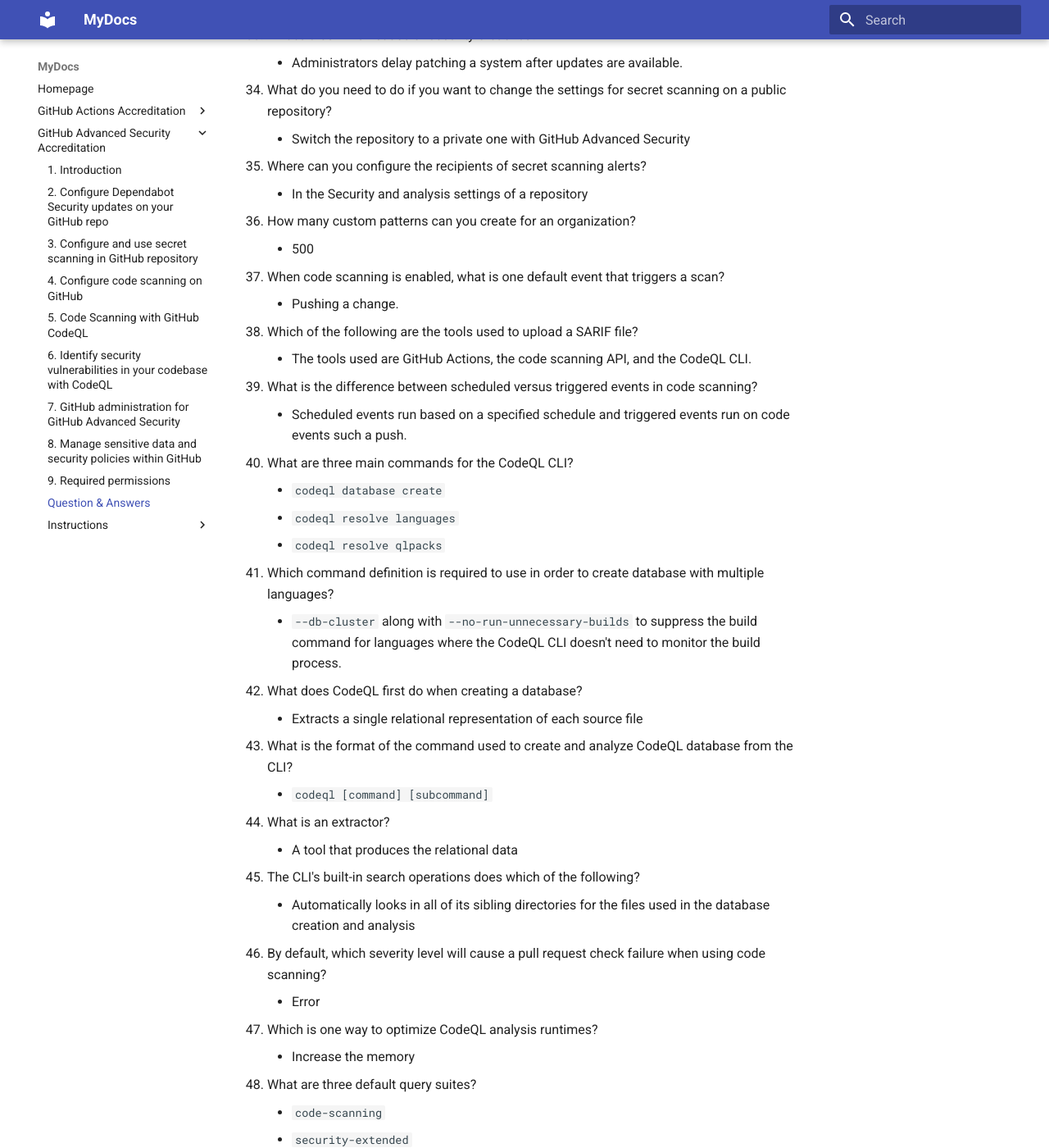
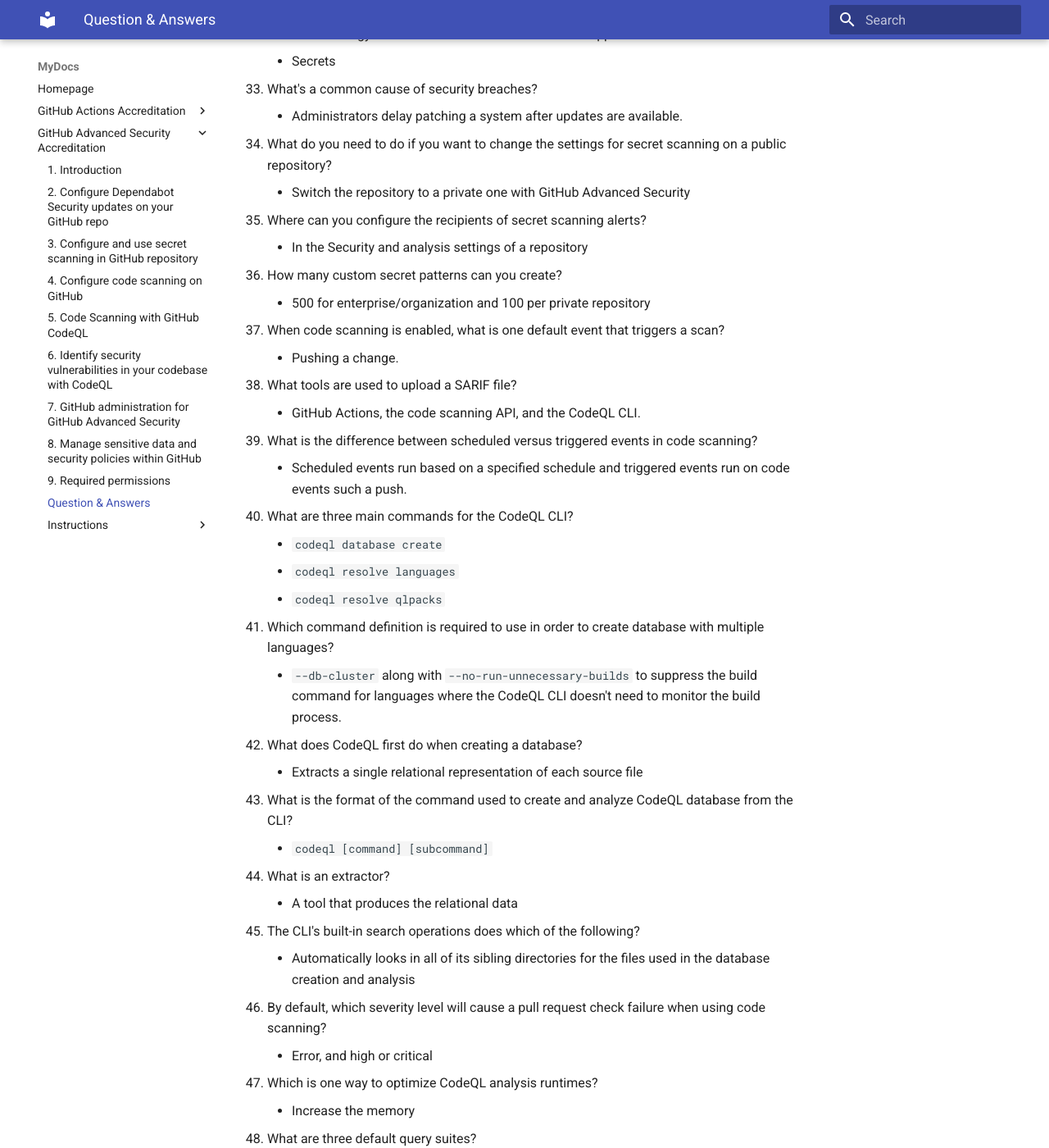
Before and after one commit to jevgenix/Docs, an MkDocs documentation site: the page built from docs/GitHub Advanced Security Accreditation/Question & Answers.md, in a window 1280 px wide and 1400 px high, scrolled down 2851 px. Shown: the whole window at 82% size. Built offline with MkDocs 1.6.1 and Material for MkDocs 9.7.7, drawn with Linux system fonts in a browser that asks for light colours; some of the changed text lies outside the part shown.

Commit message:
updated docs

````diff
--- a/docs/GitHub Advanced Security Accreditation/Question & Answers.md
+++ b/docs/GitHub Advanced Security Accreditation/Question & Answers.md
@@ -116,14 +116,14 @@
 35. Where can you configure the recipients of secret scanning alerts?
     - In the Security and analysis settings of a repository
 
-36. How many custom patterns can you create for an organization?
-    - 500
+36. How many custom secret patterns can you create?
+    - 500 for enterprise/organization and 100 per private repository
 
 37. When code scanning is enabled, what is one default event that triggers a scan?
     - Pushing a change.
 
-38. Which of the following are the tools used to upload a SARIF file?
-    - The tools used are GitHub Actions, the code scanning API, and the CodeQL CLI.
+38. What tools are used to upload a SARIF file?
+    - GitHub Actions, the code scanning API, and the CodeQL CLI.
 
 39. What is the difference between scheduled versus triggered events in code scanning?
     - Scheduled events run based on a specified schedule and triggered events run on code events such a push.
@@ -149,7 +149,7 @@
     - Automatically looks in all of its sibling directories for the files used in the database creation and analysis
 
 46. By default, which severity level will cause a pull request check failure when using code scanning?
-    - Error
+    - Error, and high or critical
 
 47. Which is one way to optimize CodeQL analysis runtimes?
     - Increase the memory
@@ -289,7 +289,7 @@
         java:
           - scope/java-pack1
           - scope/java-pack2@v1.0.0
-      ```
+    ```
 
 76. What are the commands in order to analyze or upload results to GitHub?
     - `codeql database analyze`
@@ -362,7 +362,6 @@
     - `dependabot.yml`: for Dependabot configuration
     - QL pack must contain a `qlpack.yml` file
     - code scanning workflow file must be named as `codeql-config.yml`
-    -
 
 
 97. Who will the secret scanning tool notify about the breach?
````
Also changed, not shown: other parts of docs/GitHub Advanced Security Accreditation/Question & Answers.md (+2 -2 lines), docs/GitHub Advanced Security Accreditation/9. Required permissions.md (+15 -10 lines), docs/GitHub Advanced Security Accreditation/Instructions/Code Scanning.md (+4 -7 lines), docs/GitHub Advanced Security Accreditation/Instructions/Dependabot.md (+4 -14 lines).
